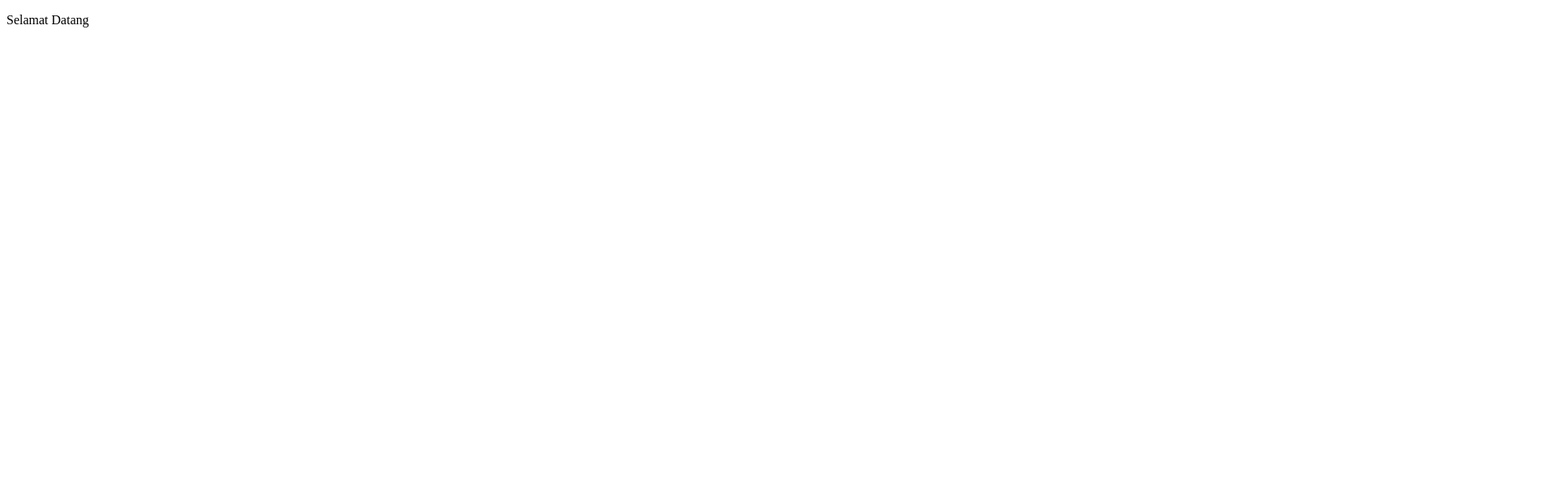
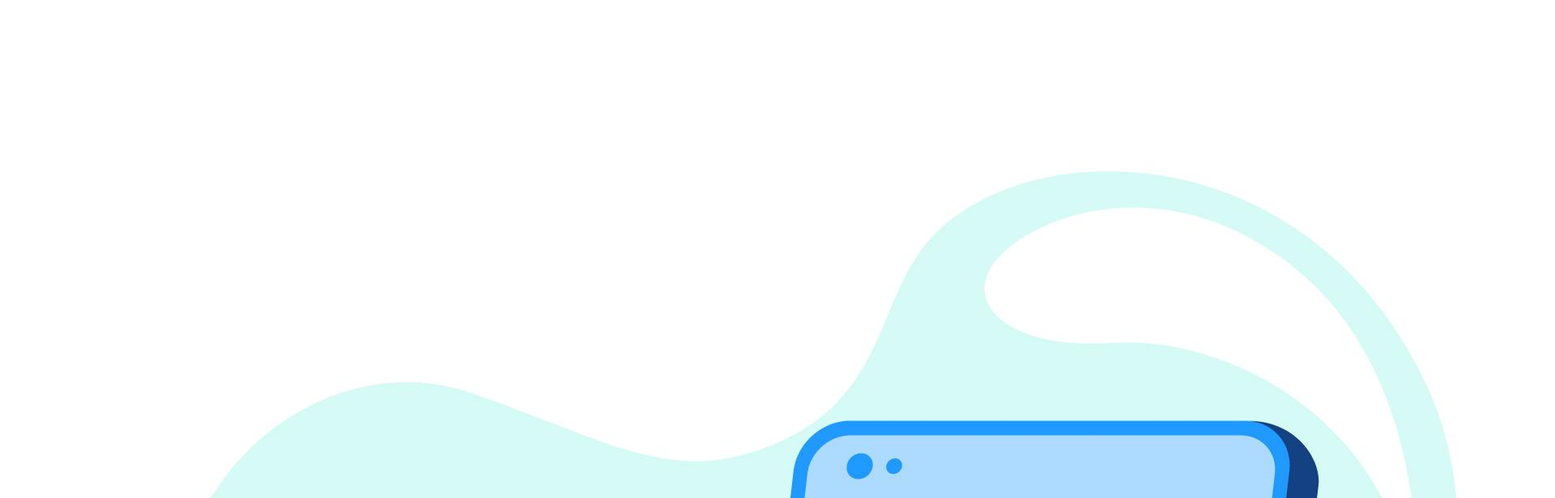
Before and after one commit to danangpurbojati/belajar-kolaborasi, a plain HTML site: page pages/index.html in a window 1280 px wide. Shown: the top 616 px of the page at 81% size, 1920 px wide, since content can reach past the window. Drawn offline with Linux system fonts and the light colour scheme.

Commit message:
edit file html & add image

```diff
--- a/pages/index.html
+++ b/pages/index.html
@@ -7,9 +7,17 @@
     <title>Document</title>
 </head>
 <body>
-    <div class="container">
-        <p>Selamat Datang</p>
-    </div>
+    <header>
+
+    </header>
+    <main>
+        <img src="no-booking.jpg" alt="image">
+        <h3>Anda Tidak Memiliki Booking</h3>
+
+    </main>
+    <footer>
+
+    </footer>
 
 </body>
 </html>
```
Also changed, not shown: pages/no-booking.jpg (added).
